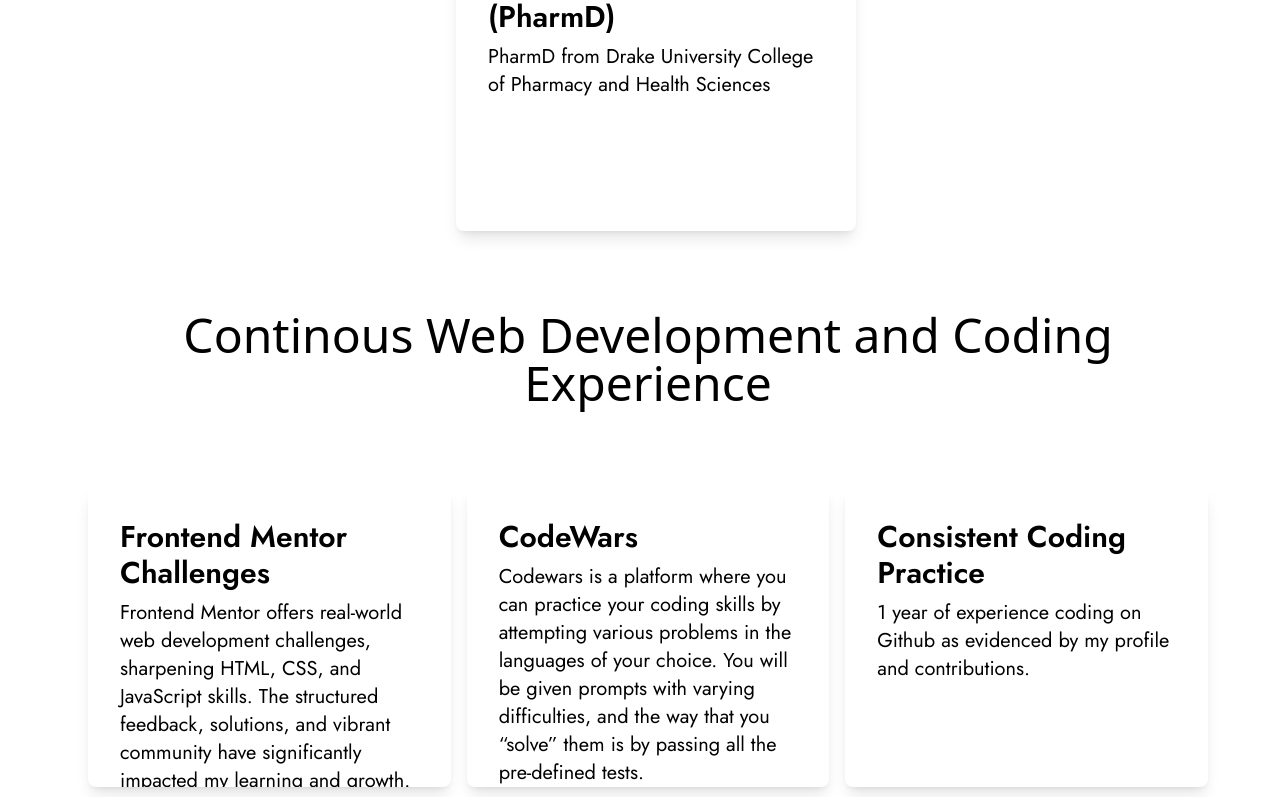
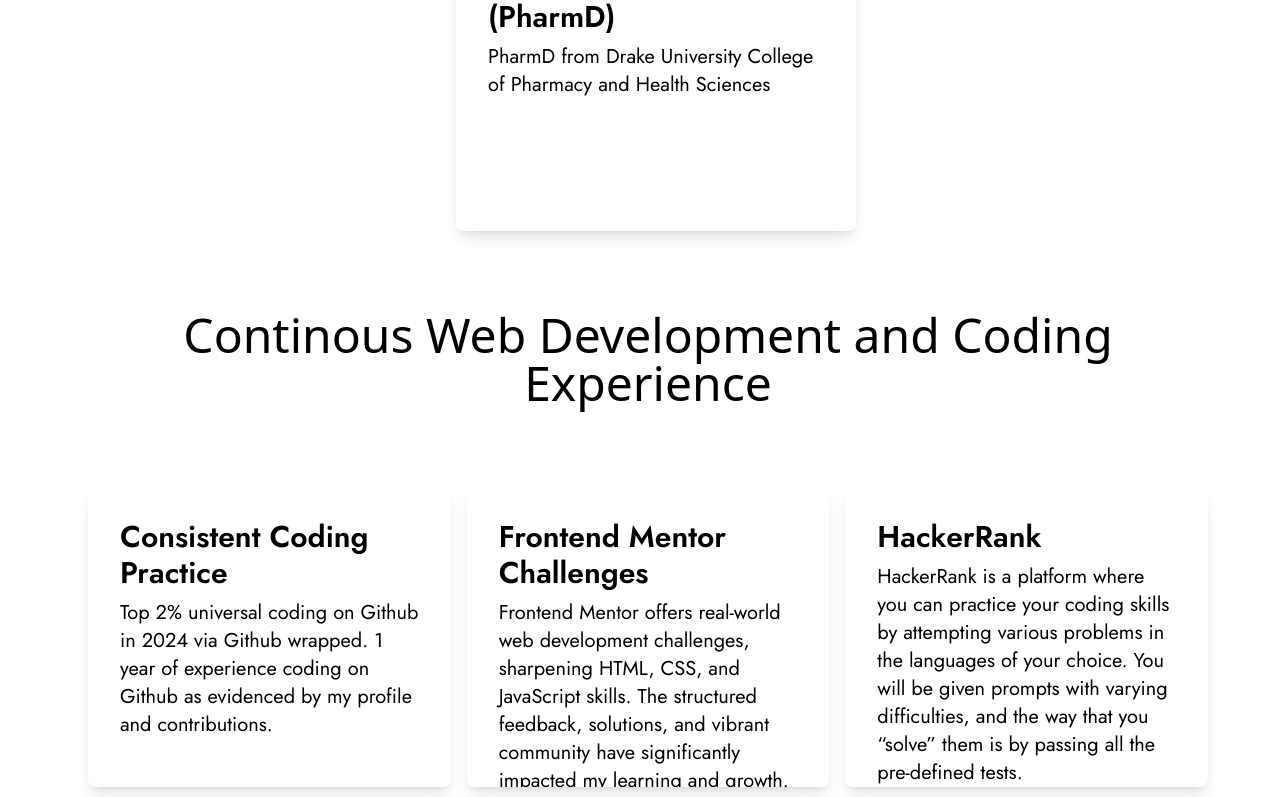
Before and after one commit to lavollmer/portfolio-lauradev, a React (Vite) app: page / in a window 1280 px wide. Shown: the part 11203-12000 px from the top of the page. Built offline with nearby package versions, Linux system fonts and the light colour scheme.

Commit message:
Reformatting education section

```diff
--- a/src/components/Education.jsx
+++ b/src/components/Education.jsx
@@ -1,4 +1,3 @@
-import React from "react";
 import Learning from "./Learning";
 
 const Education = () => {
@@ -34,16 +33,16 @@
         </div>
         <div className="flex flex-col lg:flex-row  items-center justify-center w-full mt-4 md:mt-0 lg:flex-row  lg:space-x-4 space-y-6 lg:space-y-0">
           <Learning
+            title="Consistent Coding Practice"
+            content="Top 2% universal coding on Github in 2024 via Github wrapped. 1 year of experience coding on Github as evidenced by my profile and contributions."
+          />
+          <Learning
             title="Frontend Mentor Challenges"
             content="Frontend Mentor offers real-world web development challenges, sharpening HTML, CSS, and JavaScript skills. The structured feedback, solutions, and vibrant community have significantly impacted my learning and growth."
           />
           <Learning
-            title="CodeWars"
-            content="Codewars is a platform where you can practice your coding skills by attempting various problems in the languages of your choice. You will be given prompts with varying difficulties, and the way that you “solve” them is by passing all the pre-defined tests."
-          />
-          <Learning
-            title="Consistent Coding Practice"
-            content="1 year of experience coding on Github as evidenced by my profile and contributions."
+            title="HackerRank"
+            content="HackerRank is a platform where you can practice your coding skills by attempting various problems in the languages of your choice. You will be given prompts with varying difficulties, and the way that you “solve” them is by passing all the pre-defined tests."
           />
         </div>
         <div className="flex flex-col lg:flex-row  items-center justify-center w-full mt-4 md:mt-0 lg:flex-row  lg:space-x-4 space-y-6 lg:space-y-0">
@@ -55,6 +54,10 @@
             title="Laura Dev Substack Blog"
             content="My portfolio showcases my YouTube channel, where I provide step-by-step coding tutorials to help beginners and intermediate learners master programming languages, web development, and real-world projects."
           />
+          <Learning
+            title="Harvard CS50 Intro to Python Programming Certification"
+            content="Harvard CS50's Python course teaches foundational coding and problem-solving skills. 10 weeks, multiple problem sets and a final project completion."
+          />
         </div>
       </div>
     </div>
--- a/src/components/Skills.jsx
+++ b/src/components/Skills.jsx
@@ -1,4 +1,3 @@
-import React from "react";
 import SkillsCard from "./SkillsCard";
 
 const Skills = () => {
```
